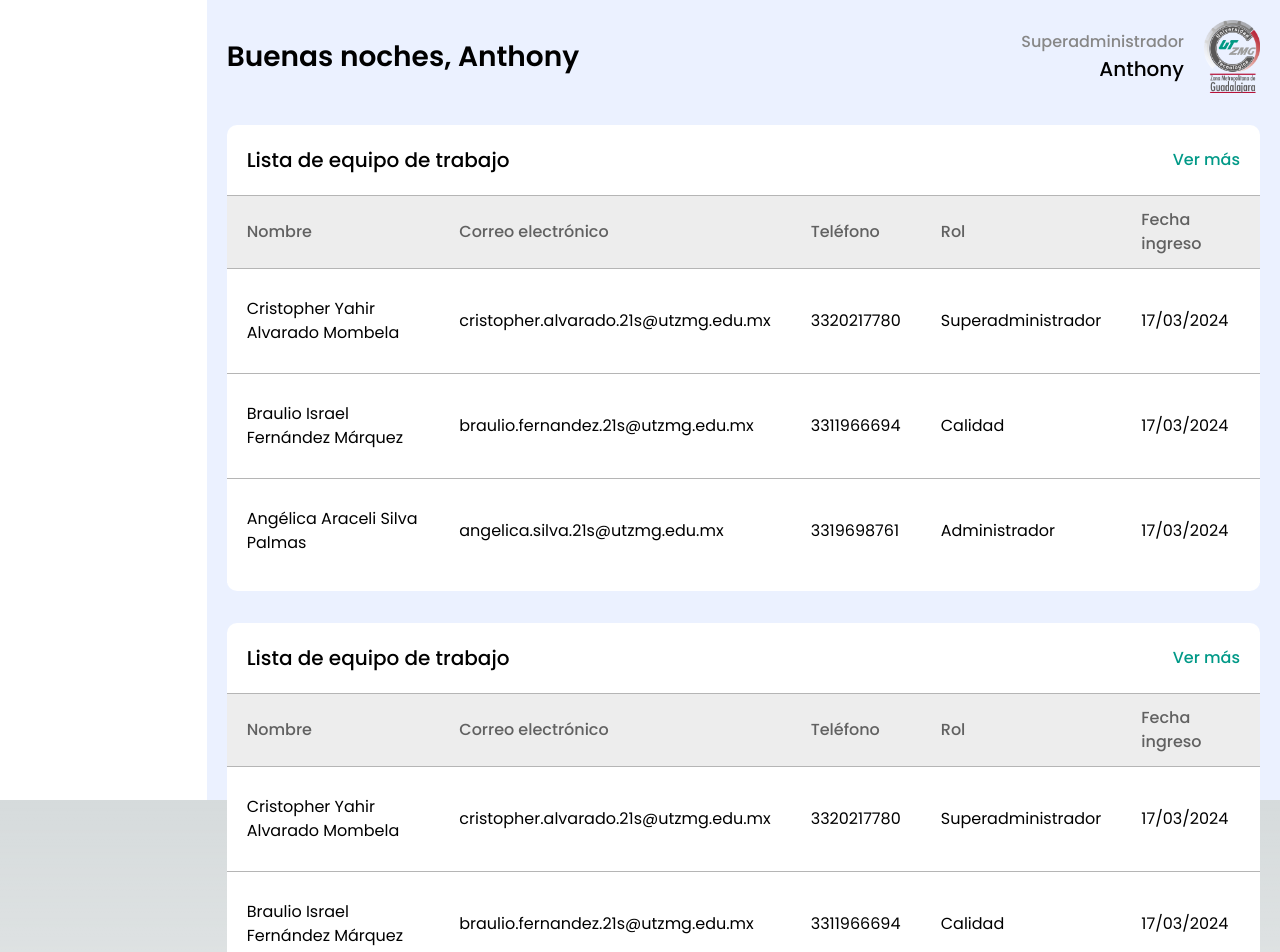
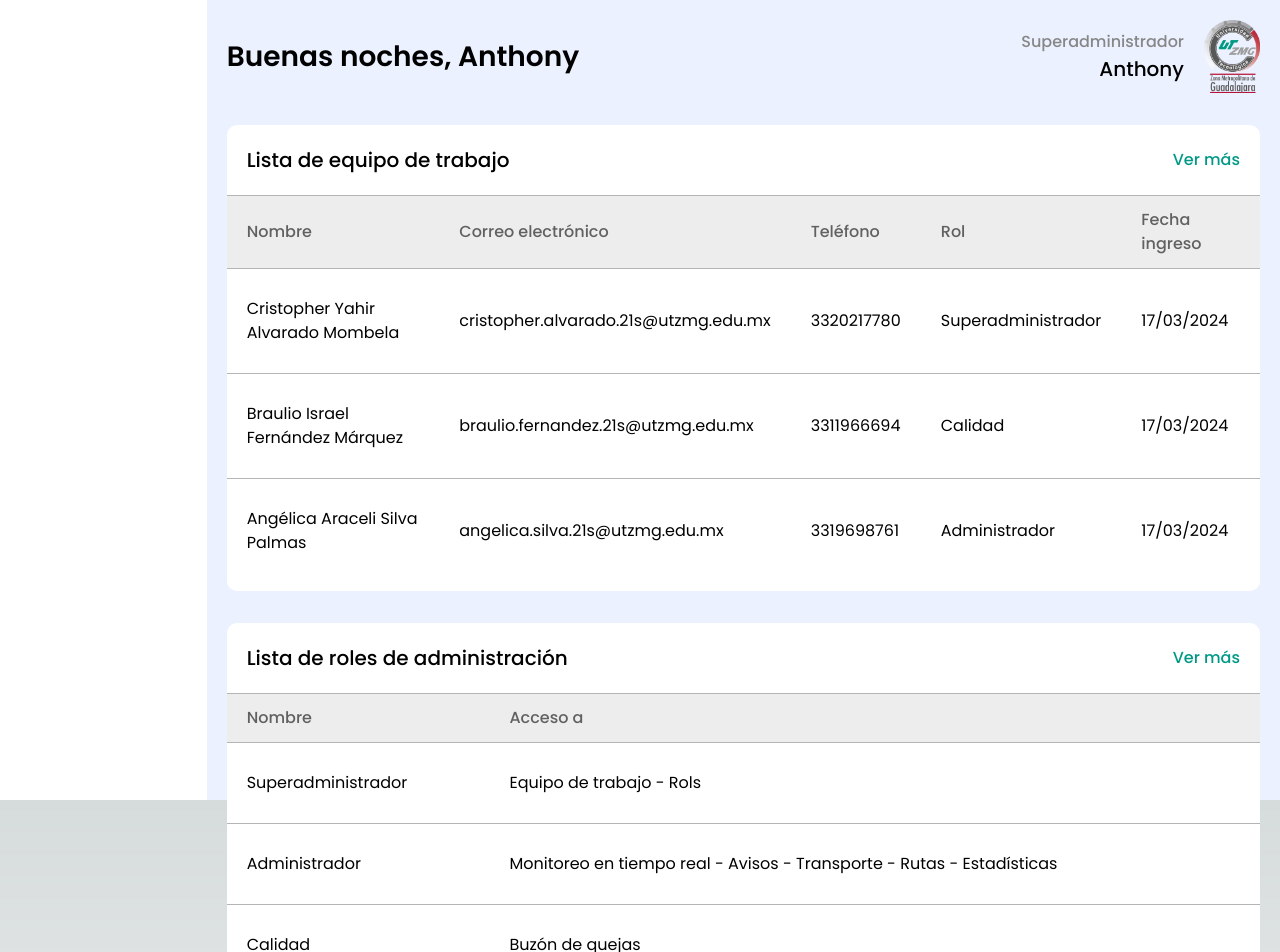
Before and after one commit to CristopherAlvaradoM/busme-client, a Next.js app: page /superadmin in a window 1280 px wide. Shown: the top 952 px of the page. Built offline with nearby package versions, Linux system fonts and the light colour scheme.

Commit message:
add data lists

```diff
--- a/src/app/superadmin/page.tsx
+++ b/src/app/superadmin/page.tsx
@@ -25,25 +25,31 @@ function textoSaludo(): string {
 
 const saludo = textoSaludo();
 
-const headers = ['Nombre', 'Correo electrónico', 'Teléfono', 'Rol', 'Fecha ingreso'];
-const data = [
+const workTeamHeaders = ['Nombre', 'Correo electrónico', 'Teléfono', 'Rol', 'Fecha ingreso'];
+const workTeamData = [
     ['Cristopher Yahir Alvarado Mombela', 'cristopher.alvarado.21s@utzmg.edu.mx', '3320217780', 'Superadministrador', '17/03/2024'],
     ['Braulio Israel Fernández Márquez', 'braulio.fernandez.21s@utzmg.edu.mx', '3311966694', 'Calidad', '17/03/2024'],
     ['Angélica Araceli Silva Palmas', 'angelica.silva.21s@utzmg.edu.mx', '3319698761', 'Administrador', '17/03/2024']
 ];
 
+const rolsHeaders = ['Nombre', 'Acceso a'];
+const rolsData = [
+    ['Superadministrador', 'Equipo de trabajo - Rols'],
+    ['Administrador', 'Monitoreo en tiempo real - Avisos - Transporte - Rutas - Estadísticas'],
+    ['Calidad', 'Buzón de quejas']
+];
 export default function Page() {
     return (
         <div className="m-5 w-full h-full">
             <BusmeProfileHeader title={saludo + " " + "Anthony"} username={"Anthony"} rol={"Superadministrador"}/>
             <BusmeCard>
                 <BusmeCardHeader subtitle={"Lista de equipo de trabajo"} linkText={"Ver más"}/>
-                <BusmeTable headers={headers} data={data}/>
+                <BusmeTable headers={workTeamHeaders} data={workTeamData}/>
             </BusmeCard>
 
             <BusmeCard>
-                <BusmeCardHeader subtitle={"Lista de equipo de trabajo"} linkText={"Ver más"}/>
-                <BusmeTable headers={headers} data={data}/>
+                <BusmeCardHeader subtitle={"Lista de roles de administración"} linkText={"Ver más"}/>
+                <BusmeTable headers={rolsHeaders} data={rolsData}/>
             </BusmeCard>
         </div>
     );
```
